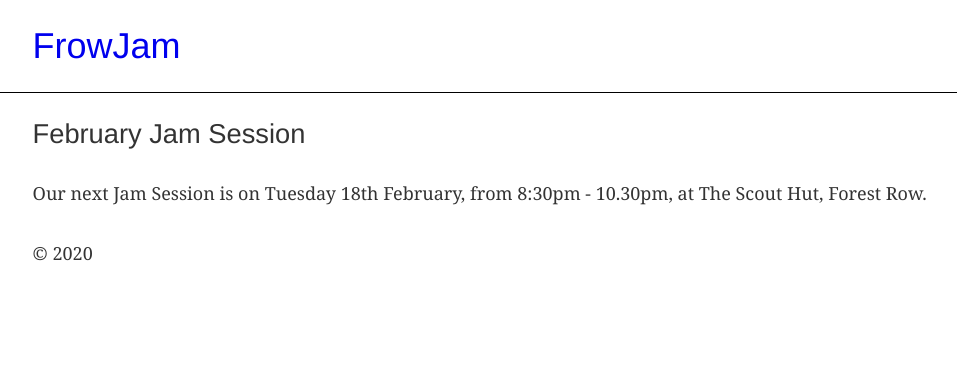
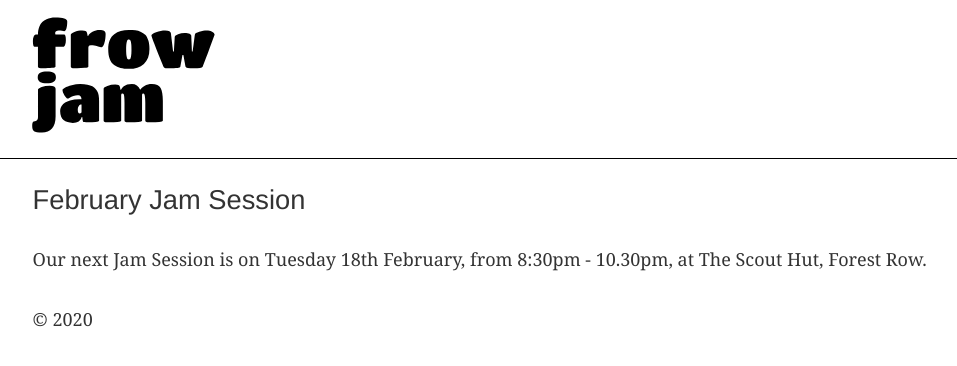
Before and after one commit to frowjam/website, a Gatsby site: page / in a window 1280 px wide. Shown: the whole page, without its empty margins (147-1104 px from the left). Built offline with nearby package versions, Linux system fonts and the light colour scheme; Gatsby itself is replaced by a stand-in of ours.

Commit message:
Add the FrowJam logo as an SVG

```diff
--- a/src/components/header.tsx
+++ b/src/components/header.tsx
@@ -1,5 +1,6 @@
 import { Link } from "gatsby"
 import React, { FunctionComponent } from "react"
+import Logo from "../images/logo.svg"
 
 const Header: FunctionComponent<{ siteTitle: string }> = ({ siteTitle }) => (
   <header
@@ -12,18 +13,11 @@ const Header: FunctionComponent<{ siteTitle: string }> = ({ siteTitle }) => (
       style={{
         margin: `0 auto`,
         maxWidth: 960,
-        padding: `1.45rem 1.0875rem`,
       }}
     >
       <h1 style={{ margin: 0 }}>
-        <Link
-          to="/"
-          style={{
-            textDecoration: `none`,
-            // color: "black",
-          }}
-        >
-          {siteTitle}
+        <Link to="/">
+          <Logo width="225px" height="150px" />
         </Link>
       </h1>
     </div>
```
Also changed, not shown: src/images/logo.svg (added).
